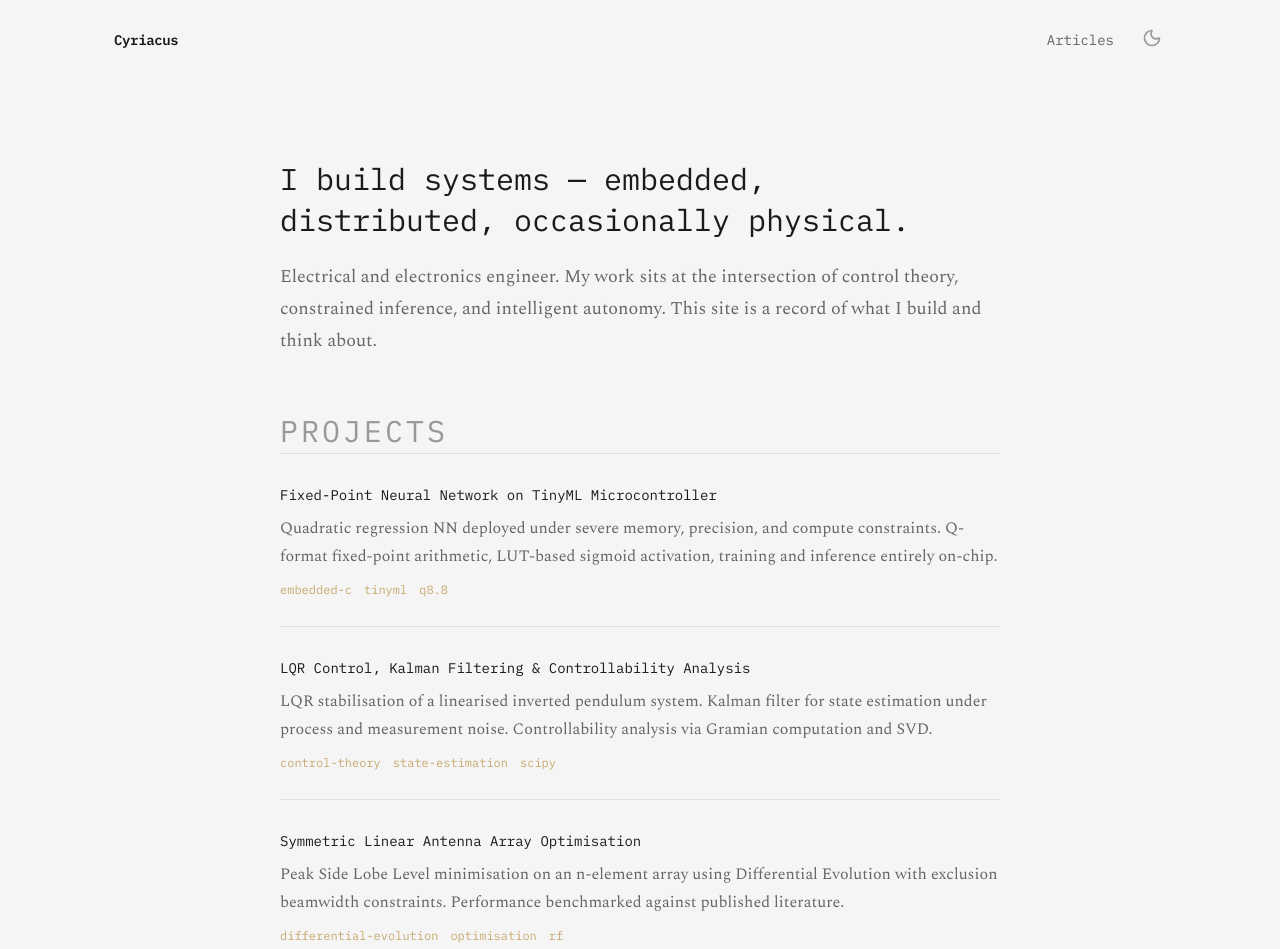
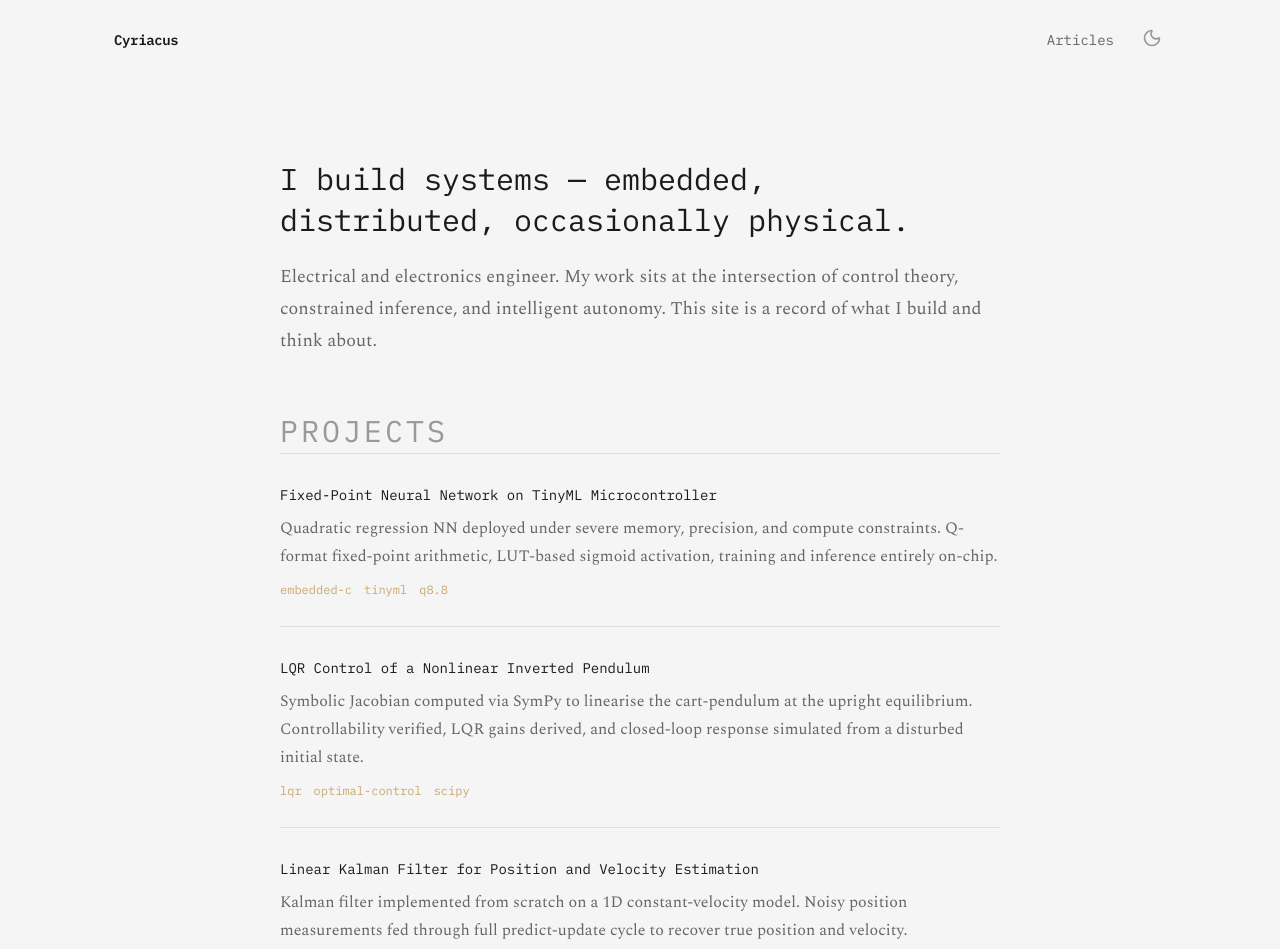
Before and after one commit to cyriacus73/cyriacus, a Next.js app: page / in a window 1280 px wide. Shown: the top 949 px of the page. Built offline with nearby package versions, Linux system fonts and the light colour scheme.

Commit message:
added more projects to the front page

```diff
--- a/src/app/page.tsx
+++ b/src/app/page.tsx
@@ -8,12 +8,26 @@ const projects = [
     tags: ["embedded-c", "tinyml", "q8.8"],
     href: "https://github.com/cyriacus73/grad_quad_nn",
   },
+{
+    title: "LQR Control of a Nonlinear Inverted Pendulum",
+    description:
+      "Symbolic Jacobian computed via SymPy to linearise the cart-pendulum at the upright equilibrium. Controllability verified, LQR gains derived, and closed-loop response simulated from a disturbed initial state.",
+    tags: ["lqr", "optimal-control", "scipy"],
+    href: "https://github.com/cyriacus73/nonlinear-pendulum-lqr",
+  },
   {
-    title: "LQR Control, Kalman Filtering & Controllability Analysis",
+    title: "Linear Kalman Filter for Position and Velocity Estimation",
     description:
-      "LQR stabilisation of a linearised inverted pendulum system. Kalman filter for state estimation under process and measurement noise. Controllability analysis via Gramian computation and SVD.",
-    tags: ["control-theory", "state-estimation", "scipy"],
-    href: "https://github.com/cyriacus73/systems-control-projects",
+      "Kalman filter implemented from scratch on a 1D constant-velocity model. Noisy position measurements fed through full predict-update cycle to recover true position and velocity. Convergence validated from a poor initial guess.",
+    tags: ["kalman-filter", "state-estimation", "numpy"],
+    href: "https://github.com/cyriacus73/linear-kf-estimation",
+  },
+  {
+    title: "Controllability Gramian and SVD Analysis",
+    description:
+      "Finite-horizon controllability Gramian computed via numerical integration for the linearised cart-pendulum system. SVD decomposition reveals principal controllability directions and minimum control energy per state.",
+    tags: ["controllability", "gramian", "svd"],
+    href: "https://github.com/cyriacus73/gramain-svd",
   },
   {
     title: "Symmetric Linear Antenna Array Optimisation",
```
